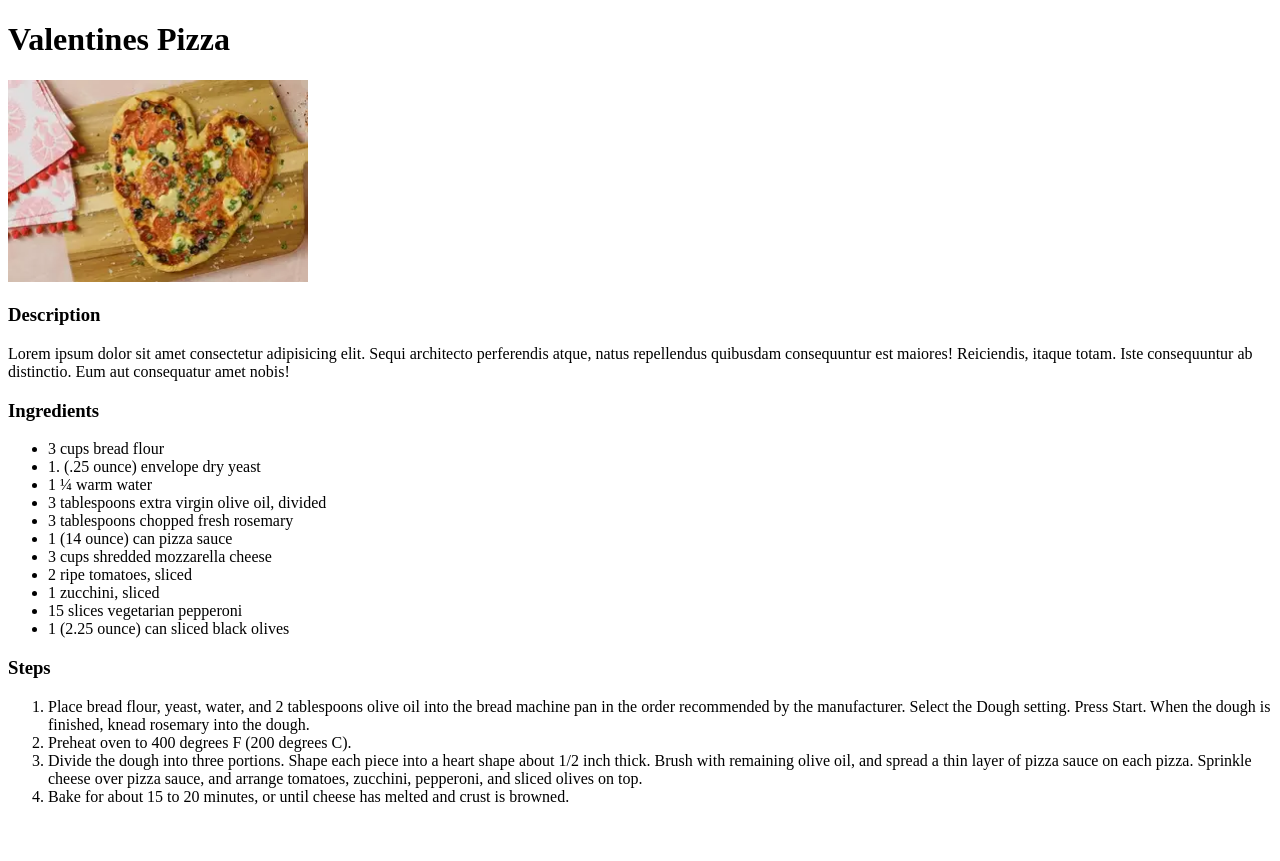
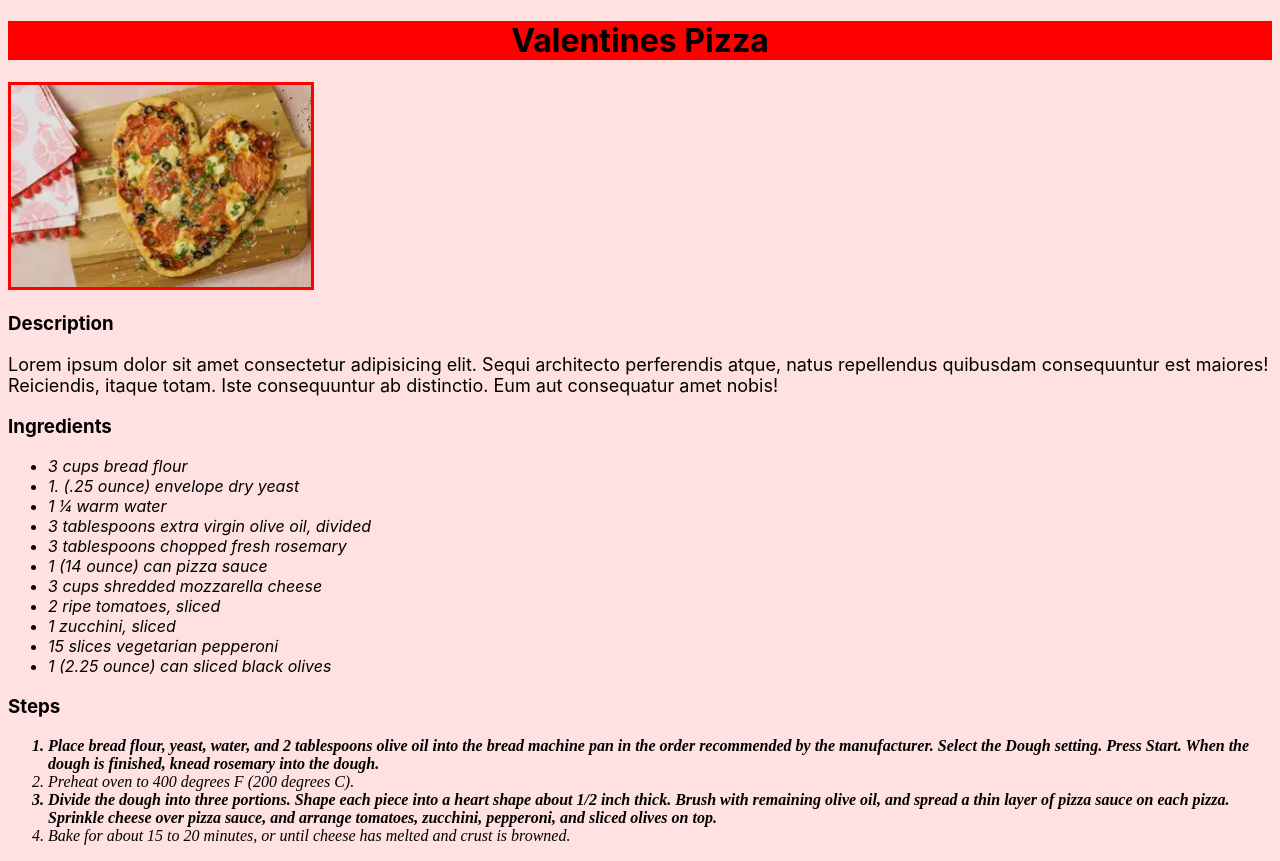
Before and after one commit to lovrozagar/odin-recipes, a plain HTML site: page recipes/pizza.html in a window 1280 px wide. Before the commit the page ends 822 px from the top, so only its background shows below. Drawn offline with Linux system fonts and the light colour scheme.

Commit message:
Add style to pizza recipe

```diff
--- /dev/null
+++ b/recipes/pizza-style.css
@@ -0,0 +1,30 @@
+body{
+    font-family: -apple-system, BlinkMacSystemFont, 'Segoe UI', Roboto, Oxygen, Ubuntu, Cantarell, 'Open Sans', 'Helvetica Neue', sans-serif;
+    background-color: rgb(255, 225, 225);
+}
+
+h1{
+    text-align: center;
+    background-color: red;
+    color: black;
+}
+
+.description{
+    font-size: 18px;
+}
+
+img{
+    border: 3px solid red;
+}
+
+li{
+    font-style: italic;
+}
+
+.bold{
+    font-weight: bold;
+}
+
+ol li{
+    font-family: 'Times New Roman', Times, serif;
+}
--- a/recipes/pizza.html
+++ b/recipes/pizza.html
@@ -4,13 +4,14 @@
     <meta charset="UTF-8">
     <meta http-equiv="X-UA-Compatible" content="IE=edge">
     <meta name="viewport" content="width=device-width, initial-scale=1.0">
+    <link rel="stylesheet" href="pizza-style.css">
     <title>Recipe</title>
 </head>
 <body>
     <h1>Valentines Pizza</h1>
     <img src="images/pizza.jpg" alt="Valentines Pizza" width="300">
     <h3>Description</h3>
-    <p>Lorem ipsum dolor sit amet consectetur adipisicing elit. Sequi architecto perferendis atque, natus repellendus quibusdam consequuntur est maiores! Reiciendis, itaque totam. Iste consequuntur ab distinctio. Eum aut consequatur amet nobis!</p>
+    <p class="description">Lorem ipsum dolor sit amet consectetur adipisicing elit. Sequi architecto perferendis atque, natus repellendus quibusdam consequuntur est maiores! Reiciendis, itaque totam. Iste consequuntur ab distinctio. Eum aut consequatur amet nobis!</p>
     <h3>Ingredients</h3>
     <ul>
         <li>3 cups bread flour</li>
@@ -27,9 +28,9 @@
     </ul>
     <h3>Steps</h3>
     <ol>
-        <li>Place bread flour, yeast, water, and 2 tablespoons olive oil into the bread machine pan in the order recommended by the manufacturer. Select the Dough setting. Press Start. When the dough is finished, knead rosemary into the dough.</li>
+        <li class="bold">Place bread flour, yeast, water, and 2 tablespoons olive oil into the bread machine pan in the order recommended by the manufacturer. Select the Dough setting. Press Start. When the dough is finished, knead rosemary into the dough.</li>
         <li>Preheat oven to 400 degrees F (200 degrees C).</li>
-        <li>Divide the dough into three portions. Shape each piece into a heart shape about 1/2 inch thick. Brush with remaining olive oil, and spread a thin layer of pizza sauce on each pizza. Sprinkle cheese over pizza sauce, and arrange tomatoes, zucchini, pepperoni, and sliced olives on top.</li>
+        <li class="bold">Divide the dough into three portions. Shape each piece into a heart shape about 1/2 inch thick. Brush with remaining olive oil, and spread a thin layer of pizza sauce on each pizza. Sprinkle cheese over pizza sauce, and arrange tomatoes, zucchini, pepperoni, and sliced olives on top.</li>
         <li>Bake for about 15 to 20 minutes, or until cheese has melted and crust is browned.</li>
     </ol>
 </body>
```
